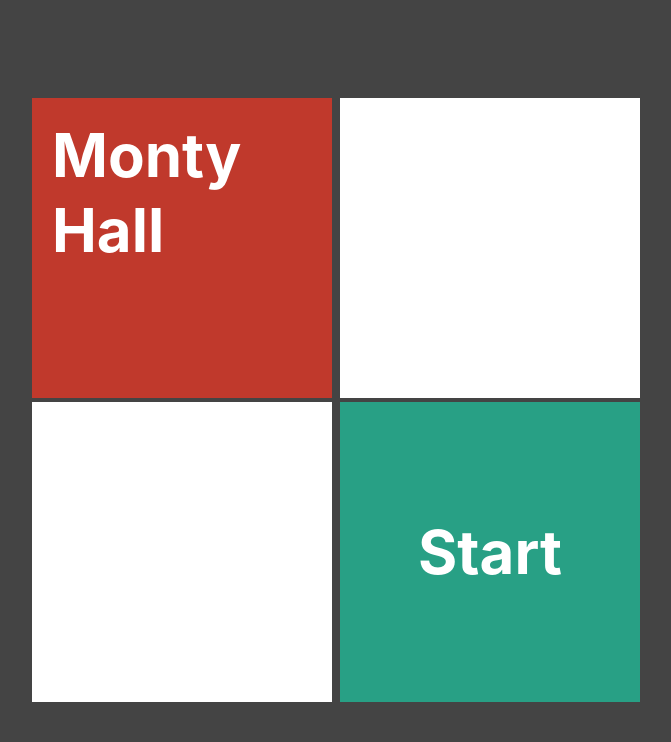
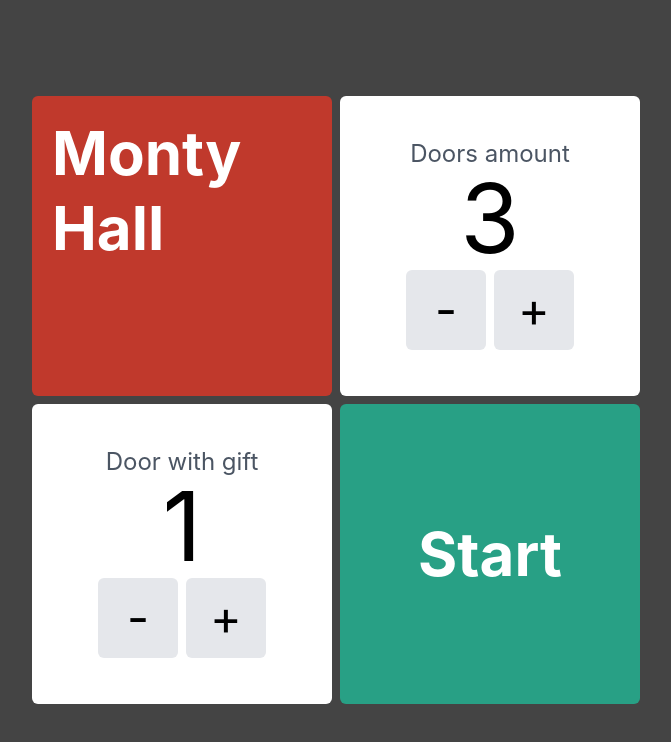
Before and after one commit to brunordgs/doors, a Next.js app: page / in a window 1280 px wide. Shown: the top 742 px of the page, without its empty margins (304-975 px from the left). Built offline with nearby package versions, Linux system fonts and the light colour scheme.

Commit message:
Add number input component to start a new game dinamically

```diff
--- a/src/components/Card.tsx
+++ b/src/components/Card.tsx
@@ -9,7 +9,7 @@ type Props = {
 export default function Card({ backgroundColor, children, className }: Props) {
 	return (
 		<div
-			className={classNames('flex w-[300px] h-[300px] text-white m-1 text-[2rem] p-5', className)}
+			className={classNames('flex w-[300px] h-[300px] text-white m-1 text-[2rem] p-5 rounded-md', className)}
 			style={{ background: backgroundColor ?? '#fff' }}
 		>
 			{children}
--- /dev/null
+++ b/src/components/NUmberInput.tsx
@@ -0,0 +1,21 @@
+interface Props {
+	label: string;
+	value: number;
+	onChange(newValue: number): void;
+}
+
+export default function NumberInput({ label, value, onChange }: Props) {
+	const decrementHandler = () => onChange(value - 1);
+	const incrementHandler = () => onChange(value + 1);
+
+	return (
+		<div className="flex flex-col items-center justify-center text-black flex-1">
+			<span className="text-gray-600 text-2xl">{label}</span>
+			<span className="text-8xl">{value}</span>
+			<div className="flex text-5xl">
+				<button className="bg-gray-200 hover:bg-gray-300 w-[80px] h-[80px] m-1 rounded-md" onClick={decrementHandler}>-</button>
+				<button className="bg-gray-200 hover:bg-gray-300 w-[80px] h-[80px] m-1 rounded-md" onClick={incrementHandler}>+</button>
+			</div>
+		</div>
+	);
+}
--- a/src/pages/index.tsx
+++ b/src/pages/index.tsx
@@ -1,20 +1,37 @@
 import Card from '../components/Card';
 import Link from 'next/link';
+import NumberInput from '../components/NUmberInput';
+import { useState } from 'react';
 
 export default function Form() {
+	const [doorsAmount, setDoorsAmount] = useState(3);
+	const [doorWithGift, setDoorWithGift] = useState(1);
+
 	return (
-		<div className="flex items-center justify-center h-screen">
-			<div>
+		<div className="flex items-center justify-center h-screen flex-col">
+			<div className="flex">
 				<Card backgroundColor="#c0392c">
 					<h1 className="text-6xl font-bold leading-tight">Monty Hall</h1>
 				</Card>
-				<Card></Card>
+				<Card>
+					<NumberInput
+						label="Doors amount"
+						value={doorsAmount < 0 ? 0 : doorsAmount}
+						onChange={(newDoorAmount) => setDoorsAmount(newDoorAmount)}
+					/>
+				</Card>
 			</div>
 
-			<div>
-				<Card></Card>
+			<div className="flex">
+				<Card>
+					<NumberInput
+						label="Door with gift"
+						value={doorWithGift < 0 ? 0 : doorWithGift}
+						onChange={(newDoorWithGift) => setDoorWithGift(newDoorWithGift)}
+					/>
+				</Card>
 				<Card backgroundColor="#28a085" className="p-0">
-					<Link href="#">
+					<Link href={`/game/${doorsAmount}/${doorWithGift}`}>
 						<a className="flex-1 p-5 text-6xl font-bold leading-tight flex items-center justify-center">
 							Start
 						</a>
```
